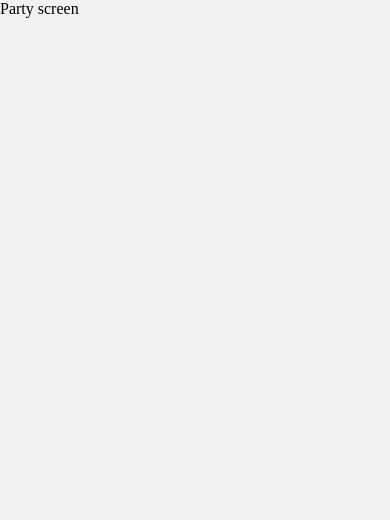
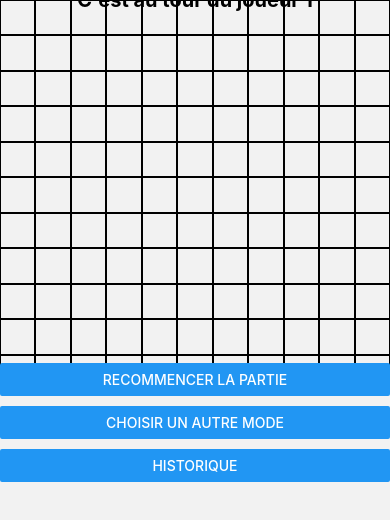
Before and after one commit to vikjovanov/meilleurtaux-tictactoe, a React Native app: screen /Party in a window 390 px wide. Shown: the top 520 px of the page. Built offline with nearby package versions, Linux system fonts and the light colour scheme.

Commit message:
wip(party): party screen

```diff
--- /dev/null
+++ b/src/screens/PartyScreen/PartyScreen.styles.ts
@@ -0,0 +1,32 @@
+import { StyleSheet } from 'react-native';
+
+const PartyScreenStyles = StyleSheet.create({
+	container: { flex: 1 },
+	header: {
+		flex: 0,
+		justifyContent: 'center',
+		alignItems: 'center',
+	},
+	headerText: {
+		fontSize: 20,
+		fontWeight: 'bold',
+		paddingVertical: 20,
+	},
+	board: {
+		flexDirection: 'column',
+		width: '100%',
+		flex: 0,
+	},
+	boardRow: {
+		flexDirection: 'row',
+		width: '100%',
+	},
+	footer: {
+		flex: 1,
+		paddingVertical: 20,
+		justifyContent: 'center',
+		gap: 10,
+	},
+});
+
+export default PartyScreenStyles;
--- a/src/screens/PartyScreen/PartyScreen.tsx
+++ b/src/screens/PartyScreen/PartyScreen.tsx
@@ -1,7 +1,85 @@
-import { View } from 'react-native';
+import { Button, Pressable, Text, View } from 'react-native';
+import { SafeAreaView } from 'react-native-safe-area-context';
+import Tile from './components/Tile';
+import { useState } from 'react';
+import { TGame, TPlayerEnum, TTileValueEnum } from '../../types';
+import generateGameGrid from '../../utils/generateGameGrid';
+import usePartyConfig from '../../hooks/usePartyConfig';
+import styles from './PartyScreen.styles';
+import useHistory from '../../hooks/useHistory';
+import { NavigationProp, useNavigation } from '@react-navigation/native';
+import { PartyStackParamsList } from '../../navigation/navigation';
 
 const PartyScreen = () => {
-	return <View>Party screen</View>;
+	const navigation = useNavigation<NavigationProp<PartyStackParamsList>>();
+
+	const [partyConfig, setPartyConfig] = usePartyConfig();
+	const {
+		addToHistory,
+		resetHistory,
+		getValue: getHistoryValue,
+	} = useHistory();
+
+	const [currentPlayer, setCurrentPlayer] = useState<TPlayerEnum>(
+		TPlayerEnum.PLAYER_1,
+	);
+
+	const handlePressTile = (x: number, y: number) => {
+		addToHistory(currentPlayer, x, y);
+		setCurrentPlayer(prev =>
+			prev === TPlayerEnum.PLAYER_1
+				? TPlayerEnum.PLAYER_2
+				: TPlayerEnum.PLAYER_1,
+		);
+	};
+
+	const handleReset = () => {
+		resetHistory();
+		setCurrentPlayer(TPlayerEnum.PLAYER_1);
+	};
+
+	const handleQuit = () => {
+		handleReset();
+		setPartyConfig(null);
+	};
+
+	const handleOpenHistory = () => {
+		navigation.navigate('History');
+	};
+
+	const board = generateGameGrid(partyConfig?.mode);
+
+	return (
+		<SafeAreaView style={styles.container}>
+			<View style={styles.header}>
+				<Text style={styles.headerText}>
+					C'est au tour du joueur {currentPlayer + 1}
+				</Text>
+			</View>
+			<View style={styles.board}>
+				{board.map((row, x) => {
+					return (
+						<View key={x} style={styles.boardRow}>
+							{row.map((_, y) => {
+								return (
+									<Tile
+										key={y}
+										value={getHistoryValue(x, y)}
+										onPress={() => handlePressTile(x, y)}
+									/>
+								);
+							})}
+						</View>
+					);
+				})}
+			</View>
+			<View style={styles.footer}>
+				<Button title="Recommencer la partie" onPress={handleReset} />
+				<Button title="Choisir un autre mode" onPress={handleQuit} />
+				<Button title="Historique" onPress={handleOpenHistory} />
+			</View>
+		</SafeAreaView>
+	);
 };
 
 export default PartyScreen;
```
Also changed, not shown: src/screens/PartyScreen/PartyScreen.styles.tsx (deleted, +0 -7 lines).
